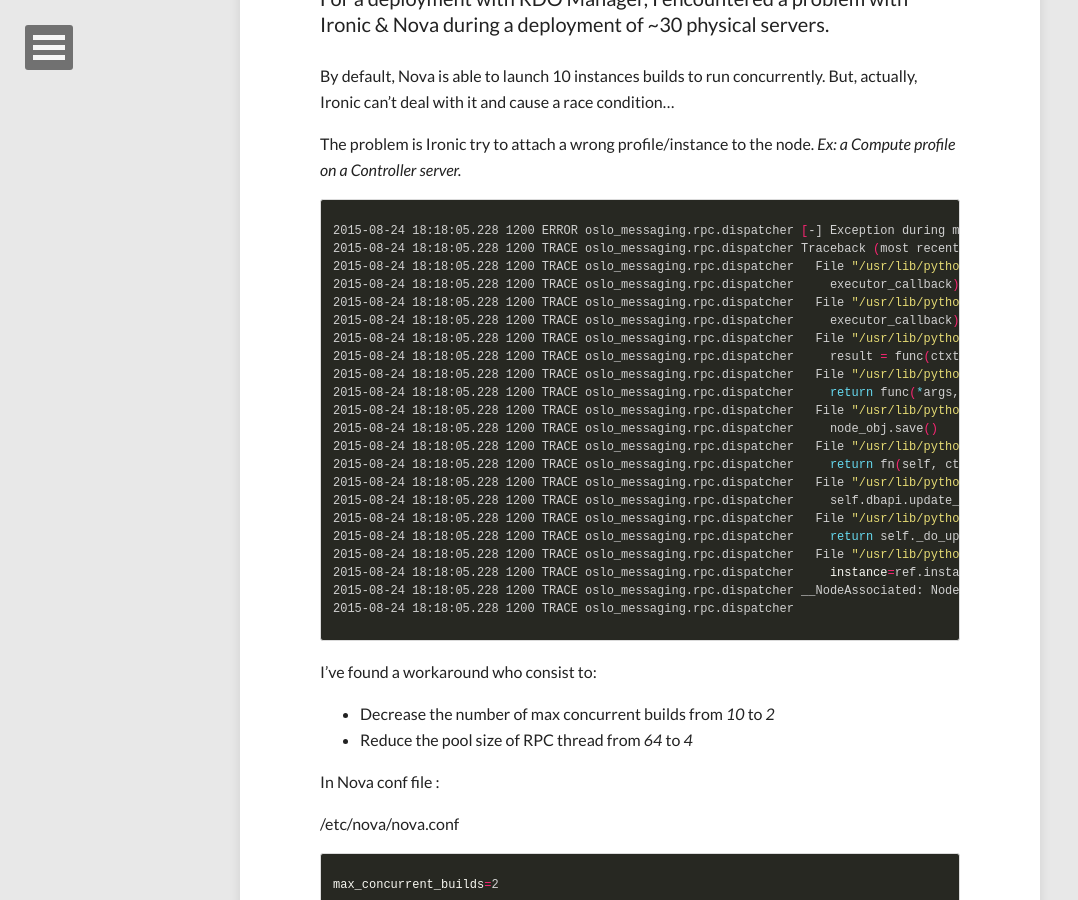
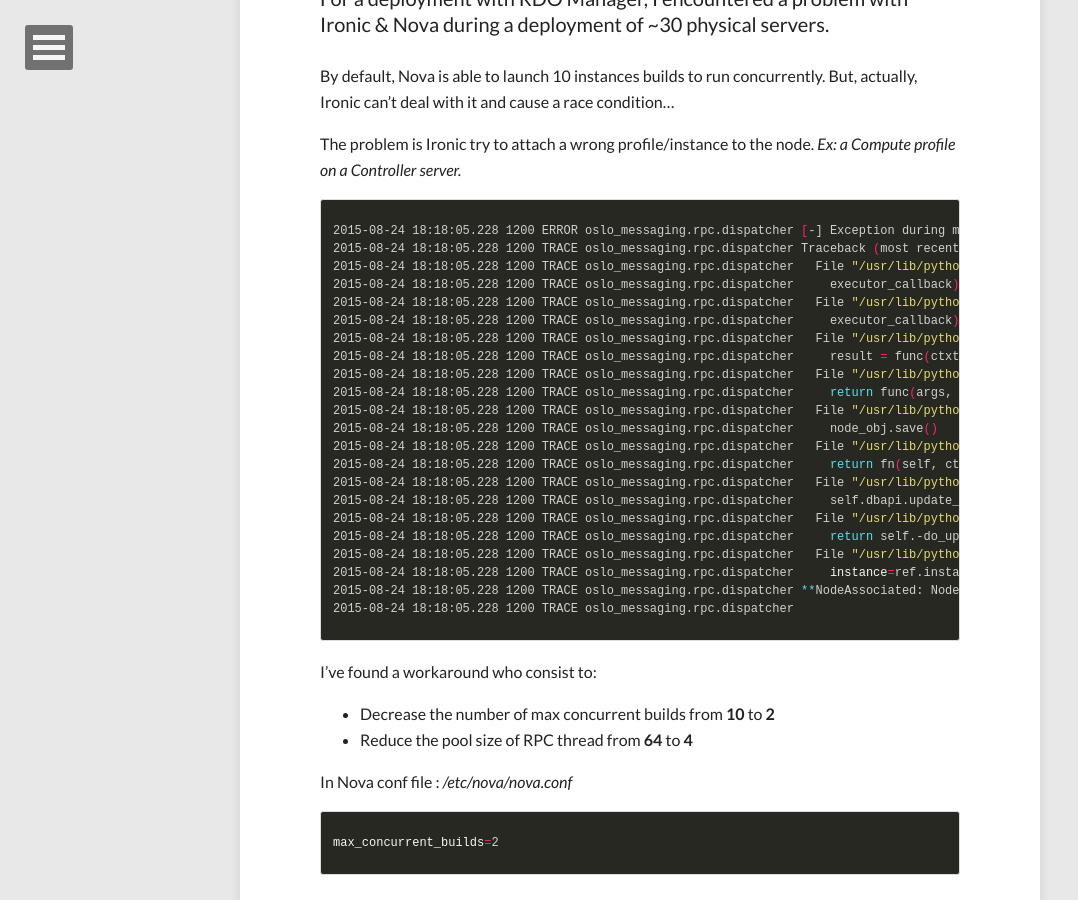
Before and after one commit to gchenuet/gchenuet.github.io, a Jekyll site: the page built from _posts/2015-08-26-ironic-race-condition-rdo-manager.markdown, in a window 1280 px wide and 900 px high, scrolled down 390 px. Shown: the whole window, without its empty margins (0-1078 px from the left). Built offline with Jekyll 4.4.1, drawn with Linux system fonts in a browser that asks for light colours; nearby versions of some CDN libraries.

Commit message:
Fixed Ironic markdown post

```diff
--- a/_posts/2015-08-26-ironic-race-condition-rdo-manager.markdown
+++ b/_posts/2015-08-26-ironic-race-condition-rdo-manager.markdown
@@ -16,43 +16,41 @@
 {% highlight bash %}
 2015-08-24 18:18:05.228 1200 ERROR oslo_messaging.rpc.dispatcher [-] Exception during message handling: Node 702d0321-5e9d-49f2-b914-0831bcbdfebd is associated with instance ccc2dc87-81b1-4769-8019-ffa5e3ecb979.
 2015-08-24 18:18:05.228 1200 TRACE oslo_messaging.rpc.dispatcher Traceback (most recent call last):
-2015-08-24 18:18:05.228 1200 TRACE oslo_messaging.rpc.dispatcher   File "/usr/lib/python2.7/site-packages/oslo_messaging/rpc/dispatcher.py", line 142, in _dispatch_and_reply
+2015-08-24 18:18:05.228 1200 TRACE oslo_messaging.rpc.dispatcher   File "/usr/lib/python2.7/site-packages/oslo_messaging/rpc/dispatcher.py", line 142, in dispatch_and_reply
 2015-08-24 18:18:05.228 1200 TRACE oslo_messaging.rpc.dispatcher     executor_callback))
-2015-08-24 18:18:05.228 1200 TRACE oslo_messaging.rpc.dispatcher   File "/usr/lib/python2.7/site-packages/oslo_messaging/rpc/dispatcher.py", line 186, in _dispatch
+2015-08-24 18:18:05.228 1200 TRACE oslo_messaging.rpc.dispatcher   File "/usr/lib/python2.7/site-packages/oslo_messaging/rpc/dispatcher.py", line 186, in dispatch
 2015-08-24 18:18:05.228 1200 TRACE oslo_messaging.rpc.dispatcher     executor_callback)
-2015-08-24 18:18:05.228 1200 TRACE oslo_messaging.rpc.dispatcher   File "/usr/lib/python2.7/site-packages/oslo_messaging/rpc/dispatcher.py", line 130, in _do_dispatch
-2015-08-24 18:18:05.228 1200 TRACE oslo_messaging.rpc.dispatcher     result = func(ctxt, **new_args)
+2015-08-24 18:18:05.228 1200 TRACE oslo_messaging.rpc.dispatcher   File "/usr/lib/python2.7/site-packages/oslo_messaging/rpc/dispatcher.py", line 130, in do_dispatch
+2015-08-24 18:18:05.228 1200 TRACE oslo_messaging.rpc.dispatcher     result = func(ctxt, new_args)
 2015-08-24 18:18:05.228 1200 TRACE oslo_messaging.rpc.dispatcher   File "/usr/lib/python2.7/site-packages/oslo_messaging/rpc/server.py", line 142, in inner
-2015-08-24 18:18:05.228 1200 TRACE oslo_messaging.rpc.dispatcher     return func(*args, **kwargs)
+2015-08-24 18:18:05.228 1200 TRACE oslo_messaging.rpc.dispatcher     return func(args, kwargs)
 2015-08-24 18:18:05.228 1200 TRACE oslo_messaging.rpc.dispatcher   File "/usr/lib/python2.7/site-packages/ironic/conductor/manager.py", line 405, in update_node
 2015-08-24 18:18:05.228 1200 TRACE oslo_messaging.rpc.dispatcher     node_obj.save()
 2015-08-24 18:18:05.228 1200 TRACE oslo_messaging.rpc.dispatcher   File "/usr/lib/python2.7/site-packages/ironic/objects/base.py", line 143, in wrapper
-2015-08-24 18:18:05.228 1200 TRACE oslo_messaging.rpc.dispatcher     return fn(self, ctxt, *args, **kwargs)
+2015-08-24 18:18:05.228 1200 TRACE oslo_messaging.rpc.dispatcher     return fn(self, ctxt, args, kwargs)
 2015-08-24 18:18:05.228 1200 TRACE oslo_messaging.rpc.dispatcher   File "/usr/lib/python2.7/site-packages/ironic/objects/node.py", line 265, in save
 2015-08-24 18:18:05.228 1200 TRACE oslo_messaging.rpc.dispatcher     self.dbapi.update_node(self.uuid, updates)
 2015-08-24 18:18:05.228 1200 TRACE oslo_messaging.rpc.dispatcher   File "/usr/lib/python2.7/site-packages/ironic/db/sqlalchemy/api.py", line 338, in update_node
-2015-08-24 18:18:05.228 1200 TRACE oslo_messaging.rpc.dispatcher     return self._do_update_node(node_id, values)
-2015-08-24 18:18:05.228 1200 TRACE oslo_messaging.rpc.dispatcher   File "/usr/lib/python2.7/site-packages/ironic/db/sqlalchemy/api.py", line 364, in _do_update_node
+2015-08-24 18:18:05.228 1200 TRACE oslo_messaging.rpc.dispatcher     return self.-do_update_node(node_id, values)
+2015-08-24 18:18:05.228 1200 TRACE oslo_messaging.rpc.dispatcher   File "/usr/lib/python2.7/site-packages/ironic/db/sqlalchemy/api.py", line 364, in do_update_node
 2015-08-24 18:18:05.228 1200 TRACE oslo_messaging.rpc.dispatcher     instance=ref.instance_uuid)
-2015-08-24 18:18:05.228 1200 TRACE oslo_messaging.rpc.dispatcher __NodeAssociated: Node 702d0321-5e9d-49f2-b914-0831bcbdfebd is associated with instance ccc2dc87-81b1-4769-8019-ffa5e3ecb979.__
+2015-08-24 18:18:05.228 1200 TRACE oslo_messaging.rpc.dispatcher **NodeAssociated: Node 702d0321-5e9d-49f2-b914-0831bcbdfebd is associated with instance ccc2dc87-81b1-4769-8019-ffa5e3ecb979.**
 2015-08-24 18:18:05.228 1200 TRACE oslo_messaging.rpc.dispatcher
 {% endhighlight %}
 
 I've found a workaround who consist to:
-* Decrease the number of max concurrent builds from *10* to *2*
-* Reduce the pool size of RPC thread from *64* to *4*
+* Decrease the number of max concurrent builds from **10** to **2**
+* Reduce the pool size of RPC thread from **64** to **4**
 
 In Nova conf file :
-
-/etc/nova/nova.conf
+_/etc/nova/nova.conf_
 
 {% highlight bash %}
 max_concurrent_builds=2
 {% endhighlight %}
 
 In Ironic conf file :
-
-/etc/ironic/ironic.conf
+_/etc/ironic/ironic.conf_
 
 {% highlight bash %}
 rpc_thread_pool_size = 4
```
